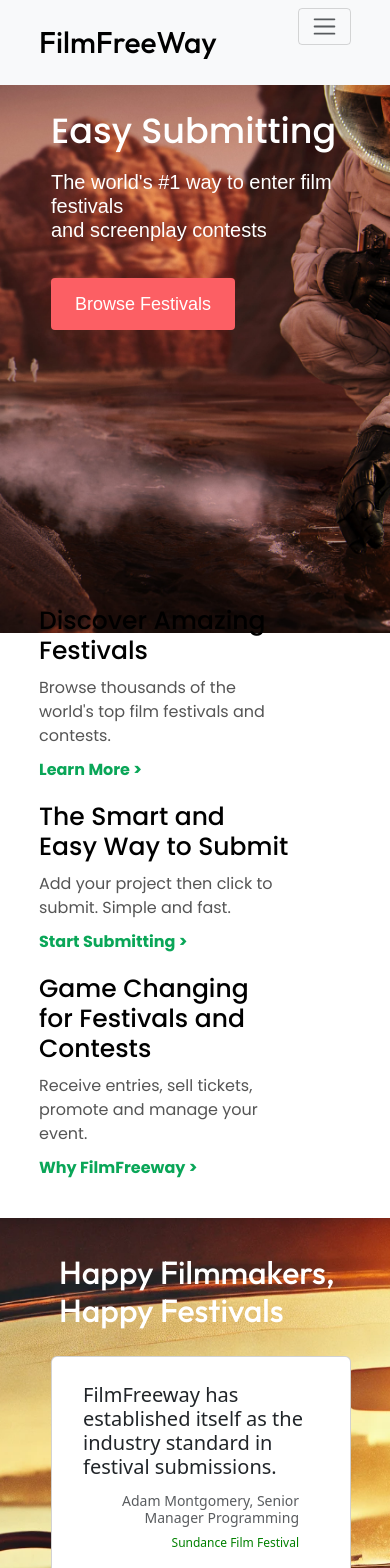
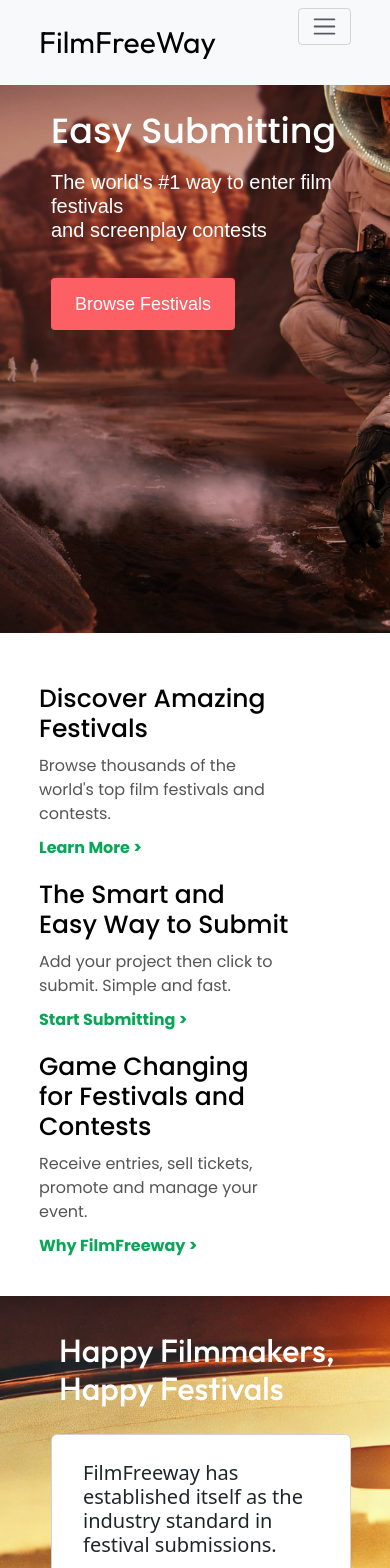
Before and after one commit to Sathiskumar-S/filmfreeway-clone, a React (Vite) app: page / in a window 390 px wide. Shown: the top 1568 px of the page. Built offline with nearby package versions, Linux system fonts and the light colour scheme.

Commit message:
Mobile screen responsivness bug fixed

```diff
--- a/src/components/Footer/Footer.css
+++ b/src/components/Footer/Footer.css
@@ -61,6 +61,6 @@
 
 @media (max-width: 576px) {
     .footer {
-        height: 430px;
+        height: 250px;
     }
 }
--- a/src/components/Hero/Navbar/Navbar.css
+++ b/src/components/Hero/Navbar/Navbar.css
@@ -10,3 +10,16 @@
     font-family: Arial, Helvetica, sans-serif;
     padding: 10px 10px;
 }
+
+
+@media (max-width: 576px) {
+    .nav-title{
+        font-size: 20px;
+        font-weight: 400;
+    }
+
+    .nav-menu-items li a{
+        font-family: 14px;
+        font-weight: 500;
+    }
+}
--- a/src/components/Hero/Navbar/navbar.jsx
+++ b/src/components/Hero/Navbar/navbar.jsx
@@ -10,7 +10,6 @@
       const scrollPosition = window.scrollY;
       const festOffsetTop = festSection?.offsetTop || 0;
 
-      // Check if the scroll position is past the "fest" section
       if (scrollPosition >= festOffsetTop - 70) {
         setIsScrolled(true);
       } else {
@@ -18,10 +17,8 @@
       }
     };
 
-    // Add scroll event listener
     window.addEventListener("scroll", handleScroll);
 
-    // Clean up event listener on component unmount
     return () => {
       window.removeEventListener("scroll", handleScroll);
     };
--- a/src/components/Ui/Reviews.css
+++ b/src/components/Ui/Reviews.css
@@ -107,7 +107,7 @@
 
     .btn-Style{
         position: absolute;
-        margin-top: 152%;
+        margin-top: 155%;
         margin-left: 30%;
     }
 }
--- a/src/components/Ui/TopFestival.css
+++ b/src/components/Ui/TopFestival.css
@@ -9,7 +9,7 @@
 @media (max-width: 576px) {
     .top-festival{
         height: 600px;
-        margin-top: 60%;
+        margin-top: 80%;
     }
 
     .fest-content{
```
Also changed, not shown: public/404.html (deleted, +0 -11 lines).
